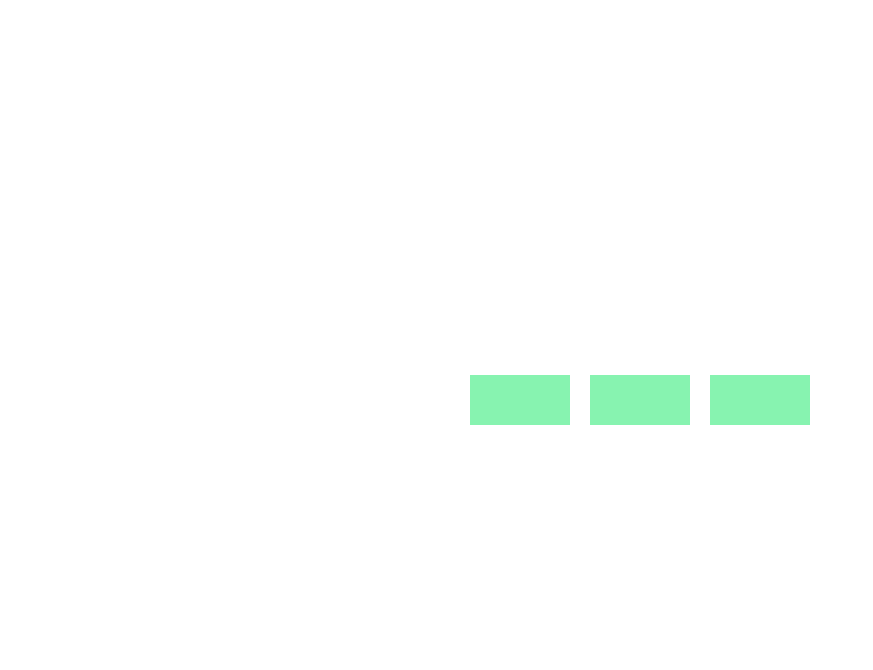
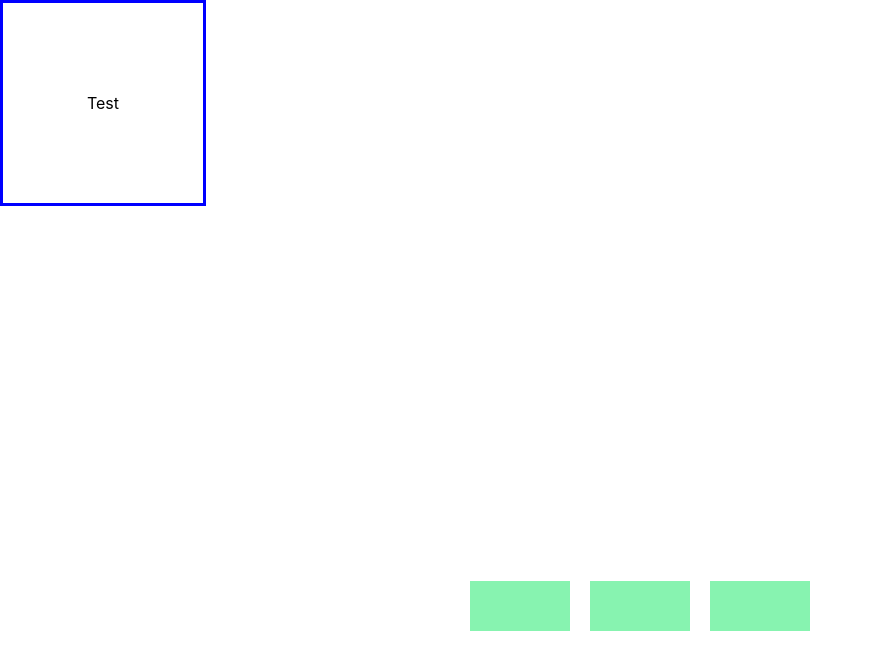
Before and after one commit to StephanieHeins/ReactColor, a React (Create React App) app: page / in a window 1280 px wide. Shown: the top 670 px of the page, without its empty margins (0-873 px from the left). Built offline with nearby package versions, Linux system fonts and the light colour scheme.

Commit message:
added function to change state via active and assigned it to onclick event

```diff
--- a/src/App.css
+++ b/src/App.css
@@ -23,3 +23,13 @@
 .inactive {
   background-color: rgb(53, 107, 109);
 }
+
+.colorBox {
+  border: solid blue;
+  display: flex;
+  height: 200px;
+  width: 200px;
+  justify-content: center;
+  align-items: center;
+  flex-flow: row wrap;
+}
--- a/src/App.js
+++ b/src/App.js
@@ -9,7 +9,15 @@ function App() {
   });
 
   return (
-    <div className="App">
+    <div>
+
+    <div>
+      <div className="colorBox">
+        Test
+      </div>
+    </div>
+
+      <div className="App">
 
       { appState.objects.map((element, index) => (
         <div
@@ -20,6 +28,7 @@ function App() {
         </div>
       )) }
     </div>
+    </div>
   );
 }
 
```
